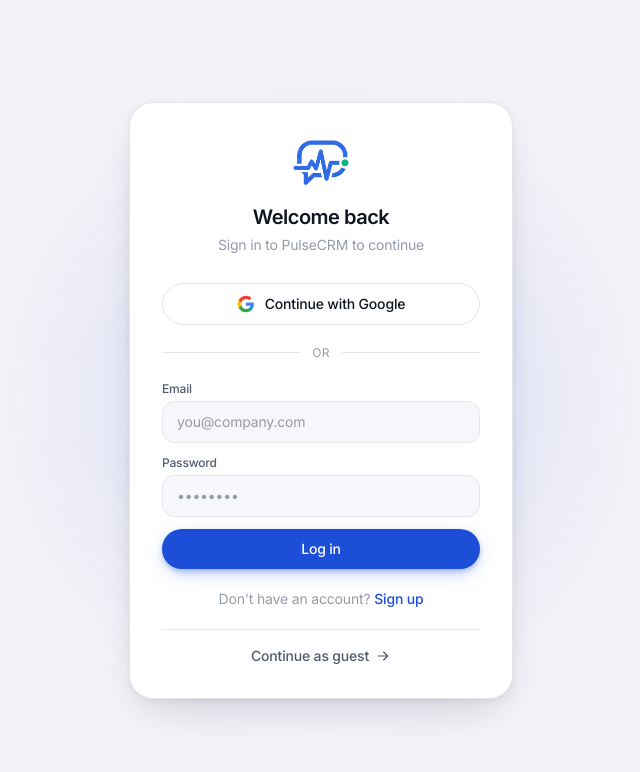
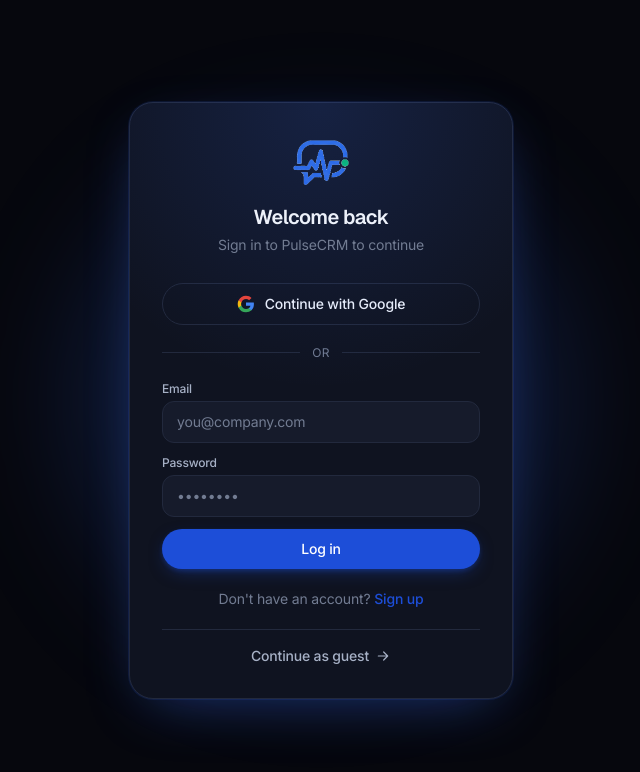
Before and after one commit to Devblaze14/PulseCRM, a React (Vite) app in the folder crm-frontend/: page /login in a window 1280 px wide. Shown: the top 772 px of the page, without its empty margins (319-959 px from the left). Built offline with nearby package versions, Linux system fonts and the light colour scheme; no server answers.

Commit message:
ui/ux update

```diff
--- a/crm-frontend/index.html
+++ b/crm-frontend/index.html
@@ -9,14 +9,27 @@
     <!-- Mobile browser chrome matches the theme (dark navy default; light off-white). -->
     <meta name="theme-color" content="#06070d" media="(prefers-color-scheme: dark)" />
     <meta name="theme-color" content="#f3f2f7" media="(prefers-color-scheme: light)" />
-    <!-- Inter — premium dashboard typeface. Loaded via link (no npm dependency). -->
+    <!-- Premium type pairing: Geist for headings & numbers (crisp, modern),
+         Inter for body. Loaded via link (no npm dependency). -->
     <link rel="preconnect" href="https://fonts.googleapis.com" />
     <link rel="preconnect" href="https://fonts.gstatic.com" crossorigin />
     <link
-      href="https://fonts.googleapis.com/css2?family=Inter:wght@400;500;600;700&display=swap"
+      href="https://fonts.googleapis.com/css2?family=Geist:wght@400;500;600;700;800&family=Inter:wght@400;450;500;600;700&display=swap"
       rel="stylesheet"
     />
     <title>PulseCRM — AI Marketing Assistant</title>
+    <!-- Apply the saved theme (default dark) before paint to avoid a light→dark
+         flash. Mirrors getInitial() in src/lib/theme.ts. -->
+    <script>
+      (function () {
+        try {
+          var saved = localStorage.getItem("pulsecrm-theme");
+          if (saved !== "light") document.documentElement.classList.add("dark");
+        } catch (e) {
+          document.documentElement.classList.add("dark");
+        }
+      })();
+    </script>
   </head>
   <body>
     <div id="root"></div>
--- a/crm-frontend/src/App.tsx
+++ b/crm-frontend/src/App.tsx
@@ -15,7 +15,7 @@
   return (
     <div className="flex h-screen gap-3 overflow-hidden bg-canvas p-3">
       <Sidebar />
-      <main className="flex flex-1 flex-col overflow-hidden rounded-4xl border border-hairline bg-surface shadow-card">
+      <main className="surface-raised flex flex-1 flex-col overflow-hidden rounded-4xl border border-hairline bg-surface shadow-card">
         <div className="flex-1 overflow-y-auto">
           <Routes>
             <Route path="/" element={<Dashboard />} />
--- a/crm-frontend/src/components/Card.tsx
+++ b/crm-frontend/src/components/Card.tsx
@@ -18,7 +18,7 @@
 }) {
   return (
     <section
-      className={`rounded-3xl border border-hairline bg-surface p-6 ${
+      className={`surface-raised rounded-3xl border border-hairline bg-surface p-6 ${
         glow ? "glow-hero shadow-card dark:shadow-glow" : "shadow-card"
       } ${className}`}
     >
--- a/crm-frontend/src/components/Sidebar.tsx
+++ b/crm-frontend/src/components/Sidebar.tsx
@@ -58,7 +58,7 @@
 
 export default function Sidebar() {
   return (
-    <aside className="flex w-60 shrink-0 flex-col rounded-4xl border border-hairline bg-surface px-3 py-5 shadow-card">
+    <aside className="surface-raised flex w-60 shrink-0 flex-col rounded-4xl border border-hairline bg-surface px-3 py-5 shadow-card">
       <div className="mb-8 flex items-center gap-2.5 px-3">
         <img
           src="/pulse_crm_logo.png"
--- a/crm-frontend/src/components/StatusBadge.tsx
+++ b/crm-frontend/src/components/StatusBadge.tsx
@@ -37,7 +37,7 @@
 }) {
   return (
     <span
-      className={`inline-flex items-center gap-1.5 rounded-full px-2.5 py-1 text-xs font-medium ${
+      className={`inline-flex items-center gap-1.5 rounded-full px-2.5 py-1 text-[10.5px] font-semibold uppercase tracking-[0.06em] ${
         COLORS[status] ?? "bg-slate-100 text-slate-600"
       }`}
     >
--- a/crm-frontend/src/components/TableSkeleton.tsx
+++ b/crm-frontend/src/components/TableSkeleton.tsx
@@ -16,9 +16,7 @@
           <tr key={r}>
             {columns.map((w, c) => (
               <td key={c} className="py-3.5">
-                <div
-                  className={`h-3.5 ${w} animate-pulse rounded-full bg-gradient-to-r from-surface-2 via-hairline to-surface-2`}
-                />
+                <div className={`skeleton h-3.5 ${w} rounded-full`} />
               </td>
             ))}
           </tr>
--- a/crm-frontend/src/components/TopBar.tsx
+++ b/crm-frontend/src/components/TopBar.tsx
@@ -147,7 +147,7 @@
             {initials}
           </button>
           {menuOpen && (
-            <div className="absolute right-0 top-12 z-20 w-56 animate-fade-in overflow-hidden rounded-2xl border border-hairline bg-surface shadow-card-hover">
+            <div className="surface-raised absolute right-0 top-12 z-20 w-56 origin-top-right animate-scale-in overflow-hidden rounded-2xl border border-hairline bg-surface shadow-card-hover">
               {isGuest ? (
                 <>
                   <div className="border-b border-hairline px-4 py-3">
--- a/crm-frontend/src/index.css
+++ b/crm-frontend/src/index.css
@@ -59,12 +59,69 @@
 body {
   @apply bg-canvas font-sans text-ink antialiased;
   letter-spacing: -0.011em;
+  /* Crisper webfont rendering — premium dashboards lean on these. */
+  -webkit-font-smoothing: antialiased;
+  -moz-osx-font-smoothing: grayscale;
+  text-rendering: optimizeLegibility;
+  font-feature-settings: "cv01", "cv03", "ss01";
 }
 
-/* Big metric numbers should line up like the references. */
+/* Headings use Geist with tight tracking by default for the premium look.
+   Pages already set sizes/weights; this just swaps the family + tracking. */
+h1, h2, h3, h4 {
+  @apply font-display;
+  letter-spacing: -0.02em;
+}
+
+/* Dark theme: paint a soft blue ambient wash over the whole canvas (like the
+   NeuroBank reference, where the desktop behind the panels glows blue) plus a
+   faint vignette to deepen the corners. Fixed so it doesn't scroll away. */
+.dark body::before {
+  content: "";
+  position: fixed;
+  inset: 0;
+  pointer-events: none;
+  z-index: 0;
+  background:
+    radial-gradient(
+      90% 60% at 50% -10%,
+      rgba(59, 110, 246, 0.18),
+      rgba(59, 110, 246, 0) 55%
+    ),
+    radial-gradient(
+      70% 50% at 100% 0%,
+      rgba(59, 110, 246, 0.1),
+      rgba(59, 110, 246, 0) 60%
+    );
+}
+.dark #root {
+  position: relative;
+  z-index: 1;
+}
+
+/* Glassy raised surface for dark-theme cards/panels: a faint top-down gradient
+   plus a 1px inner top highlight, so cards read as lifted glass rather than flat
+   fills (the NeuroBank card look). Neutral in light mode. Apply alongside
+   `bg-surface` — the gradient sits on top of the base fill. */
+.dark .surface-raised {
+  background-image: linear-gradient(
+    180deg,
+    rgba(255, 255, 255, 0.05),
+    rgba(255, 255, 255, 0) 40%
+  );
+  box-shadow:
+    inset 0 1px 0 rgba(255, 255, 255, 0.06),
+    0 18px 40px -24px rgba(0, 0, 0, 0.6);
+}
+
+/* Big metric numbers: Geist, tabular figures, tight tracking so they read like
+   the references' display numerals. */
 .tnum {
+  font-family:
+    "Geist", "Inter", ui-sans-serif, system-ui, -apple-system, sans-serif;
   font-variant-numeric: tabular-nums;
   font-feature-settings: "tnum";
+  letter-spacing: -0.025em;
 }
 
 /* Blue ambient glow behind dark-theme hero cards. Neutral (invisible) in light
@@ -118,3 +175,44 @@
 .dark .kw {
   @apply bg-brand-500/20 text-brand-200;
 }
+
+/* Clean keyboard-focus ring: a soft brand halo only on keyboard nav, never on
+   mouse clicks (avoids the heavy default outline on buttons/links). */
+:focus-visible {
+  outline: none;
+  box-shadow: 0 0 0 2px rgb(var(--canvas)), 0 0 0 4px rgb(var(--ring) / 0.55);
+  border-radius: 0.5rem;
+}
+
+/* Premium shimmer skeleton: a light sweep travels across the placeholder while
+   data loads — reads far more polished than a static pulse. Apply `.skeleton`
+   to a surface-2 block. */
+.skeleton {
+  position: relative;
+  overflow: hidden;
+  background: rgb(var(--surface-2));
+}
+.skeleton::after {
+  content: "";
+  position: absolute;
+  inset: 0;
+  transform: translateX(-100%);
+  background: linear-gradient(
+    90deg,
+    transparent,
+    rgb(var(--ink) / 0.06),
+    transparent
+  );
+  animation: shimmer 1.6s infinite;
+}
+
+/* Card hover lift used across interactive cards/tiles — one gentle, springy
+   transition so the whole UI feels cohesive and responsive. */
+.lift {
+  transition:
+    transform 0.2s cubic-bezier(0.16, 1, 0.3, 1),
+    box-shadow 0.2s cubic-bezier(0.16, 1, 0.3, 1);
+}
+.lift:hover {
+  transform: translateY(-2px);
+}
--- a/crm-frontend/src/lib/theme.ts
+++ b/crm-frontend/src/lib/theme.ts
@@ -10,8 +10,9 @@
   if (typeof window === "undefined") return "light";
   const saved = localStorage.getItem(STORAGE_KEY);
   if (saved === "light" || saved === "dark") return saved;
-  // Default to light; the user opts into dark via the toggle.
-  return "light";
+  // Default to the deep-navy dark theme (the NeuroBank look); the user opts
+  // into light via the toggle.
+  return "dark";
 }
 
 function apply(theme: Theme) {
--- a/crm-frontend/src/pages/Campaigns.tsx
+++ b/crm-frontend/src/pages/Campaigns.tsx
@@ -46,7 +46,7 @@
             </p>
           ) : (
             <table className="w-full text-left text-sm">
-              <thead className="text-xs uppercase tracking-wide text-ink-muted">
+              <thead className="text-[10.5px] uppercase tracking-[0.08em] text-ink-muted">
                 <tr className="border-b border-hairline">
                   <th className="pb-3 font-medium">Name</th>
                   <th className="pb-3 font-medium">Goal</th>
--- a/crm-frontend/tailwind.config.js
+++ b/crm-frontend/tailwind.config.js
@@ -5,8 +5,7 @@
   theme: {
     extend: {
       fontFamily: {
-        // Inter is the premium dashboard typeface (loaded in index.html). Falls
-        // back to the system stack if the webfont hasn't loaded yet.
+        // Body copy: Inter. Falls back to the system stack until the webfont loads.
         sans: [
           "Inter",
           "ui-sans-serif",
@@ -14,6 +13,16 @@
           "-apple-system",
           "Segoe UI",
           "Roboto",
+          "sans-serif",
+        ],
+        // Headings, big metrics & UI labels: Geist — crisper and more "premium
+        // SaaS" than Inter. Use via the `font-display` utility.
+        display: [
+          "Geist",
+          "Inter",
+          "ui-sans-serif",
+          "system-ui",
+          "-apple-system",
           "sans-serif",
         ],
       },
@@ -72,14 +81,28 @@
       ringColor: {
         brand: "rgb(var(--ring) / <alpha-value>)",
       },
+      letterSpacing: {
+        // Display headings get a hair of negative tracking for that tight,
+        // premium look; big metric numbers a touch more.
+        "tight-display": "-0.02em",
+        "tighter-display": "-0.03em",
+      },
       keyframes: {
         "fade-in": {
           "0%": { opacity: "0", transform: "translateY(4px)" },
           "100%": { opacity: "1", transform: "translateY(0)" },
         },
+        "scale-in": {
+          "0%": { opacity: "0", transform: "translateY(-4px) scale(0.98)" },
+          "100%": { opacity: "1", transform: "translateY(0) scale(1)" },
+        },
+        shimmer: {
+          "100%": { transform: "translateX(100%)" },
+        },
       },
       animation: {
         "fade-in": "fade-in 0.25s ease-out",
+        "scale-in": "scale-in 0.16s cubic-bezier(0.16, 1, 0.3, 1)",
       },
     },
   },
```
Also changed, not shown: crm-frontend/src/components/StatTile.tsx (+4 -4 lines).
